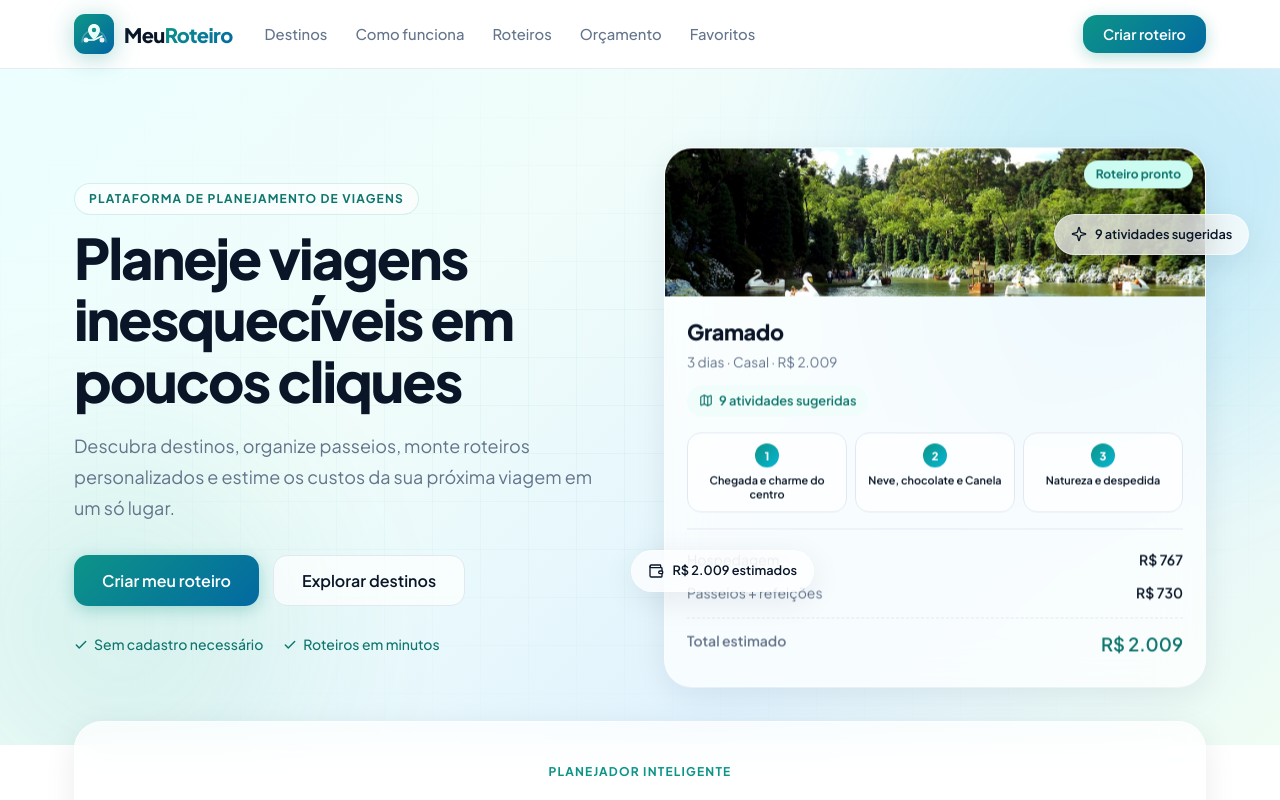
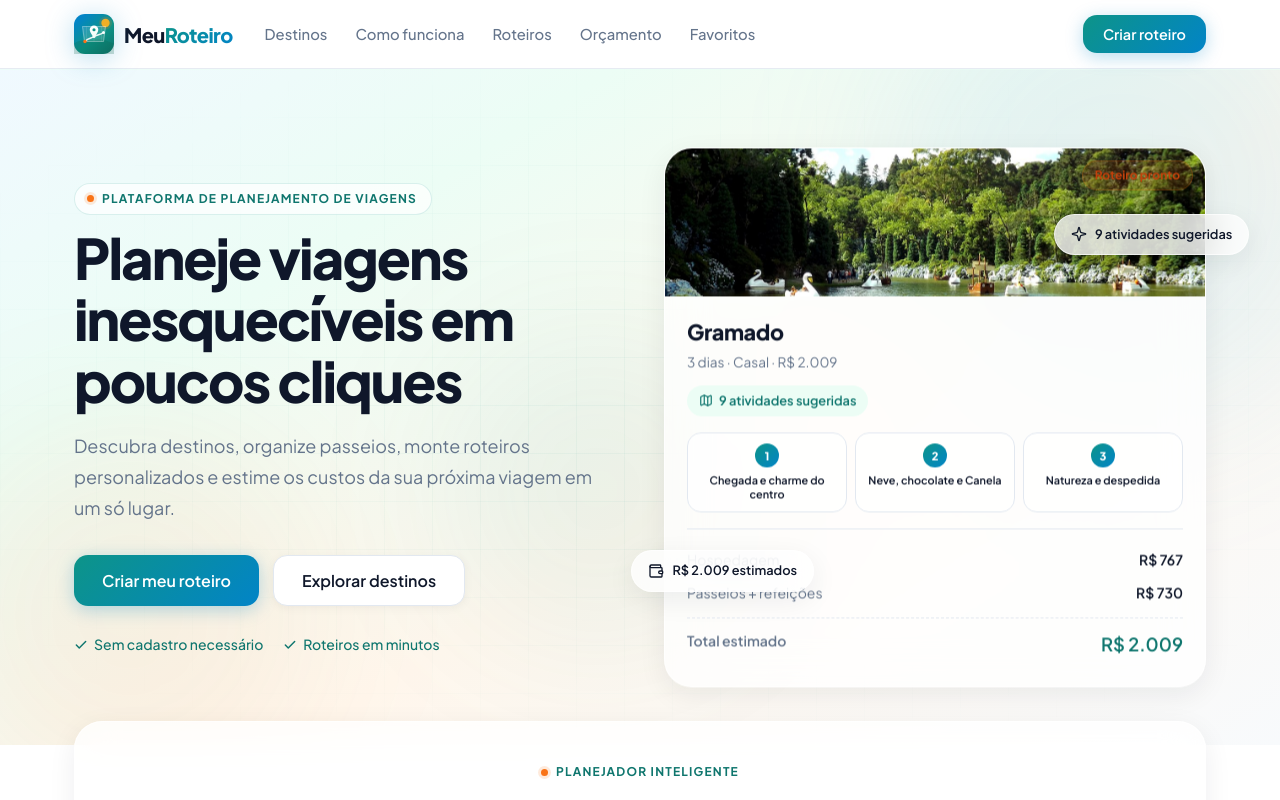
Before and after one commit to suporte03-dot/meu-roteiro, a React (Vite) app: page / in a window 1280 px wide. Shown: the top 800 px of the page. Built offline with nearby package versions, Linux system fonts and the light colour scheme.

Commit message:
Roteiro 6.0

```diff
--- a/src/App.css
+++ b/src/App.css
@@ -3,28 +3,37 @@
    ═══════════════════════════════════════════ */
 
 .app {
+  --blue-deep: #0f172a;
+  --blue-travel: #0284c7;
   --teal: #0d9488;
   --teal-dark: #0f766e;
   --teal-light: #ccfbf1;
-  --blue-deep: #0c4a6e;
-  --blue-mid: #0369a1;
-  --cyan: #06b6d4;
+  --mint-bg: #ecfdf5;
+  --sand-bg: #fff7ed;
+  --sunset: #f97316;
+  --sunset-soft: #ffedd5;
+  --blue-mid: #0284c7;
+  --cyan: #38bdf8;
   --surface: #ffffff;
-  --surface-muted: #f0fdfa;
+  --surface-muted: #ecfdf5;
+  --surface-warm: #fff7ed;
   --surface-alt: #f8fafc;
   --text: #64748b;
-  --text-strong: #0a1628;
+  --text-strong: #0f172a;
   --border: #e2e8f0;
+  --border-soft: rgba(15, 23, 42, 0.08);
   --header-height: 68px;
-  --glass: rgba(255, 255, 255, 0.72);
-  --glass-border: rgba(255, 255, 255, 0.5);
+  --glass: rgba(255, 255, 255, 0.78);
+  --glass-border: rgba(255, 255, 255, 0.65);
   --radius: 14px;
   --radius-lg: 22px;
   --radius-xl: 28px;
-  --shadow-sm: 0 2px 8px rgba(15, 23, 42, 0.06);
-  --shadow: 0 8px 32px rgba(15, 23, 42, 0.08);
-  --shadow-lg: 0 24px 64px rgba(15, 23, 42, 0.12);
-  --gradient-hero: linear-gradient(135deg, #ecfeff 0%, #f0fdfa 35%, #e0f2fe 70%, #f0fdf4 100%);
+  --shadow-sm: 0 2px 10px rgba(15, 23, 42, 0.05);
+  --shadow: 0 8px 28px rgba(15, 23, 42, 0.07);
+  --shadow-lg: 0 20px 52px rgba(15, 23, 42, 0.1);
+  --shadow-card: 0 4px 22px rgba(15, 23, 42, 0.06);
+  --gradient-brand: linear-gradient(135deg, var(--teal) 0%, var(--blue-travel) 100%);
+  --gradient-hero: linear-gradient(148deg, #f0f9ff 0%, #ecfdf5 26%, #fff7ed 58%, #f8fafc 100%);
 
   min-height: 100svh;
   display: flex;
@@ -54,21 +63,33 @@
 }
 
 .eyebrow {
-  display: inline-block;
+  display: inline-flex;
+  align-items: center;
+  gap: 8px;
   font-size: 0.75rem;
   font-weight: 700;
   letter-spacing: 0.1em;
   text-transform: uppercase;
-  color: var(--teal);
+  color: var(--teal-dark);
   margin-bottom: 12px;
+}
+
+.eyebrow::before {
+  content: '';
+  width: 7px;
+  height: 7px;
+  border-radius: 50%;
+  background: var(--sunset);
+  box-shadow: 0 0 0 3px rgba(249, 115, 22, 0.15);
+  flex-shrink: 0;
 }
 
 .eyebrow--light {
   color: var(--teal-dark);
-  background: rgba(255, 255, 255, 0.6);
-  padding: 6px 14px;
+  background: rgba(255, 255, 255, 0.72);
+  padding: 6px 14px 6px 12px;
   border-radius: 999px;
-  border: 1px solid rgba(13, 148, 136, 0.15);
+  border: 1px solid rgba(13, 148, 136, 0.14);
 }
 
 /* ── Buttons ── */
@@ -100,26 +121,30 @@
 }
 
 .btn--primary {
-  background: linear-gradient(135deg, var(--teal) 0%, var(--blue-mid) 100%);
+  background: var(--gradient-brand);
   color: #fff;
-  box-shadow: 0 4px 16px rgba(13, 148, 136, 0.3);
+  box-shadow: 0 4px 18px rgba(2, 132, 199, 0.28);
 }
 
 .btn--primary:hover {
-  box-shadow: 0 8px 24px rgba(13, 148, 136, 0.4);
-  filter: brightness(1.05);
+  transform: translateY(-2px);
+  box-shadow: 0 10px 28px rgba(13, 148, 136, 0.32);
+  filter: brightness(1.04);
 }
 
 .btn--ghost {
-  background: rgba(255, 255, 255, 0.7);
-  color: var(--text-strong);
+  background: #fff;
+  color: var(--blue-deep);
   border: 1px solid var(--border);
+  box-shadow: var(--shadow-sm);
 }
 
 .btn--ghost:hover {
   background: #fff;
-  border-color: var(--teal);
+  border-color: rgba(2, 132, 199, 0.35);
   color: var(--teal-dark);
+  transform: translateY(-1px);
+  box-shadow: var(--shadow);
 }
 
 .btn--outline {
@@ -153,10 +178,11 @@
   position: sticky;
   top: 0;
   z-index: 200;
-  background: rgba(255, 255, 255, 0.82);
+  background: rgba(255, 255, 255, 0.88);
   backdrop-filter: blur(16px);
   -webkit-backdrop-filter: blur(16px);
-  border-bottom: 1px solid rgba(226, 232, 240, 0.8);
+  border-bottom: 1px solid rgba(226, 232, 240, 0.85);
+  box-shadow: 0 1px 0 rgba(236, 253, 245, 0.6);
 }
 
 .header__inner {
@@ -185,18 +211,21 @@
   align-items: center;
   justify-content: center;
   flex-shrink: 0;
-  filter: drop-shadow(0 4px 12px rgba(13, 148, 136, 0.35));
+  filter: drop-shadow(0 4px 14px rgba(2, 132, 199, 0.28));
 }
 
 .logo__name {
   font-size: 1.25rem;
   font-weight: 800;
   letter-spacing: -0.03em;
-  color: var(--text-strong);
+}
+
+.logo__prefix {
+  color: var(--blue-deep);
 }
 
 .logo__accent {
-  background: linear-gradient(135deg, var(--teal) 0%, var(--blue-mid) 100%);
+  background: linear-gradient(135deg, var(--teal) 0%, var(--blue-travel) 100%);
   -webkit-background-clip: text;
   -webkit-text-fill-color: transparent;
   background-clip: text;
@@ -222,7 +251,7 @@
   font-family: inherit;
 }
 
-.nav__link:hover { color: var(--teal); }
+.nav__link:hover { color: var(--blue-travel); }
 
 .nav__cta-mobile { display: none; }
 
@@ -259,17 +288,25 @@
 .hero__orb--1 {
   width: 480px;
   height: 480px;
-  background: rgba(6, 182, 212, 0.25);
+  background: rgba(56, 189, 248, 0.22);
   top: -120px;
   right: -80px;
 }
 
 .hero__orb--2 {
-  width: 360px;
-  height: 360px;
-  background: rgba(13, 148, 136, 0.2);
+  width: 380px;
+  height: 380px;
+  background: rgba(249, 115, 22, 0.14);
   bottom: -60px;
   left: -60px;
+}
+
+.hero__orb--3 {
+  width: 300px;
+  height: 300px;
+  background: rgba(13, 148, 136, 0.16);
+  top: 40%;
+  left: 35%;
 }
 
 .hero__grid {
@@ -296,7 +333,7 @@
   font-weight: 800;
   line-height: 1.1;
   letter-spacing: -0.035em;
-  color: var(--text-strong);
+  color: var(--blue-deep);
   margin: 0 0 20px;
 }
 
@@ -440,8 +477,9 @@
 
 .hero-preview__badge {
   padding: 5px 12px;
-  background: var(--teal-light);
-  color: var(--teal-dark);
+  background: rgba(249, 115, 22, 0.12);
+  color: #c2410c;
+  border: 1px solid rgba(249, 115, 22, 0.22);
   border-radius: 999px;
   font-size: 0.75rem;
   font-weight: 700;
@@ -485,7 +523,7 @@
   display: flex;
   align-items: center;
   justify-content: center;
-  background: linear-gradient(135deg, var(--teal), var(--cyan));
+  background: var(--gradient-brand);
   color: #fff;
   border-radius: 50%;
   font-size: 0.7rem;
@@ -687,8 +725,9 @@
   justify-content: center;
   width: 48px;
   height: 48px;
-  background: var(--surface-muted);
+  background: linear-gradient(135deg, rgba(236, 253, 245, 0.95), rgba(255, 247, 237, 0.8));
   color: var(--teal);
+  border: 1px solid rgba(13, 148, 136, 0.12);
   border-radius: 14px;
   margin-bottom: 4px;
 }
@@ -696,7 +735,7 @@
 .metrica strong {
   font-size: 1.35rem;
   font-weight: 800;
-  color: var(--text-strong);
+  color: var(--blue-deep);
   letter-spacing: -0.02em;
 }
 
@@ -859,7 +898,11 @@
 }
 
 .section--muted {
-  background: var(--surface-alt);
+  background: linear-gradient(180deg, var(--mint-bg) 0%, var(--surface-alt) 100%);
+}
+
+.section--warm {
+  background: linear-gradient(180deg, var(--sand-bg) 0%, var(--surface-alt) 100%);
 }
 
 .section__head {
@@ -878,7 +921,7 @@
 .section__head h2 {
   font-size: clamp(1.85rem, 3.5vw, 2.6rem);
   font-weight: 800;
-  color: var(--text-strong);
+  color: var(--blue-deep);
   margin: 0 0 14px;
   letter-spacing: -0.035em;
   line-height: 1.12;
@@ -901,16 +944,17 @@
   background: var(--surface);
   border-radius: var(--radius-lg);
   overflow: hidden;
-  border: 1px solid var(--border);
+  border: 1px solid var(--border-soft);
+  box-shadow: var(--shadow-card);
   transition: transform 0.3s ease, box-shadow 0.3s ease, border-color 0.3s;
   display: flex;
   flex-direction: column;
 }
 
 .dest-card:hover {
-  transform: translateY(-8px);
-  box-shadow: 0 20px 48px rgba(15, 23, 42, 0.14);
-  border-color: rgba(13, 148, 136, 0.2);
+  transform: translateY(-6px);
+  box-shadow: 0 18px 44px rgba(15, 23, 42, 0.11);
+  border-color: rgba(2, 132, 199, 0.2);
 }
 
 .dest-card__visual {
@@ -971,9 +1015,10 @@
 }
 
 .tag {
-  padding: 4px 10px;
-  background: var(--surface-muted);
+  padding: 5px 11px;
+  background: linear-gradient(135deg, rgba(236, 253, 245, 0.95) 0%, rgba(255, 247, 237, 0.85) 100%);
   color: var(--teal-dark);
+  border: 1px solid rgba(13, 148, 136, 0.14);
   border-radius: 999px;
   font-size: 0.72rem;
   font-weight: 700;
@@ -984,7 +1029,7 @@
 .dest-card__body h3 {
   font-size: 1.25rem;
   font-weight: 800;
-  color: var(--text-strong);
+  color: var(--blue-deep);
   margin: 0 0 8px;
   letter-spacing: -0.02em;
 }
@@ -1031,7 +1076,7 @@
   justify-content: center;
   width: 52px;
   height: 52px;
-  background: linear-gradient(135deg, var(--teal), var(--cyan));
+  background: var(--gradient-brand);
   color: #fff;
   border-radius: 16px;
   font-size: 1rem;
@@ -1043,7 +1088,7 @@
 .jornada__step h3 {
   font-size: 1.05rem;
   font-weight: 700;
-  color: var(--text-strong);
+  color: var(--blue-deep);
   margin: 0 0 10px;
 }
 
@@ -1059,7 +1104,7 @@
   right: -50%;
   width: 100%;
   height: 2px;
-  background: linear-gradient(90deg, var(--teal), var(--cyan));
+  background: linear-gradient(90deg, var(--teal), var(--blue-travel));
   opacity: 0.3;
   z-index: 0;
 }
@@ -1325,7 +1370,7 @@
 
 .orcamento-bars__fill {
   height: 100%;
-  background: linear-gradient(90deg, var(--teal), var(--cyan));
+  background: linear-gradient(90deg, var(--teal), var(--blue-travel));
   border-radius: 999px;
   transition: width 0.6s ease;
 }
@@ -1357,7 +1402,7 @@
   justify-content: space-between;
   align-items: center;
   padding: 24px 28px;
-  background: linear-gradient(135deg, var(--teal-dark) 0%, var(--blue-deep) 100%);
+  background: linear-gradient(135deg, var(--teal-dark) 0%, var(--blue-travel) 55%, var(--blue-deep) 100%);
   border-radius: var(--radius-lg);
   color: #fff;
 }
@@ -1408,8 +1453,8 @@
 
 .diff-card:hover {
   transform: translateY(-4px);
-  box-shadow: var(--shadow);
-  border-color: rgba(13, 148, 136, 0.25);
+  box-shadow: var(--shadow-card);
+  border-color: rgba(2, 132, 199, 0.22);
 }
 
 .diff-card__icon {
@@ -1418,8 +1463,9 @@
   justify-content: center;
   width: 44px;
   height: 44px;
-  background: var(--surface-muted);
+  background: linear-gradient(135deg, rgba(236, 253, 245, 0.95), rgba(255, 247, 237, 0.8));
   color: var(--teal);
+  border: 1px solid rgba(13, 148, 136, 0.12);
   border-radius: 12px;
   margin-bottom: 16px;
 }
@@ -1445,10 +1491,10 @@
 .cta-final__card {
   text-align: center;
   padding: 64px 48px;
-  background: linear-gradient(135deg, var(--teal) 0%, var(--blue-mid) 50%, var(--blue-deep) 100%);
+  background: linear-gradient(135deg, var(--teal) 0%, var(--blue-travel) 45%, var(--blue-deep) 100%);
   border-radius: var(--radius-xl);
   color: #fff;
-  box-shadow: 0 24px 64px rgba(13, 148, 136, 0.3);
+  box-shadow: 0 24px 56px rgba(2, 132, 199, 0.28);
 }
 
 .cta-final__card h2 {
@@ -1469,7 +1515,7 @@
 
 /* ── Footer ── */
 .footer {
-  background: var(--text-strong);
+  background: var(--blue-deep);
   padding: 48px 0 32px;
   margin-top: auto;
 }
@@ -1494,6 +1540,10 @@
 
 .footer__brand .logo__mark {
   filter: drop-shadow(0 2px 8px rgba(13, 148, 136, 0.4));
+}
+
+.footer__brand .logo__prefix {
+  color: #e2e8f0;
 }
 
 .footer__brand .logo__name {
--- a/src/App.jsx
+++ b/src/App.jsx
@@ -53,26 +53,59 @@ function IconRoute({ size = 20 }) {
 }
 
 function LogoMark({ size = 40 }) {
+  const uid = `lm-${size}`
   return (
     <svg width={size} height={size} viewBox="0 0 40 40" fill="none" aria-hidden="true">
       <defs>
-        <linearGradient id="logo-bg" x1="4" y1="2" x2="36" y2="38" gradientUnits="userSpaceOnUse">
-          <stop stopColor="#0d9488" />
-          <stop offset="1" stopColor="#0369a1" />
+        <linearGradient id={`${uid}-sky`} x1="6" y1="4" x2="36" y2="38" gradientUnits="userSpaceOnUse">
+          <stop stopColor="#0284C7" />
+          <stop offset="0.55" stopColor="#0D9488" />
+          <stop offset="1" stopColor="#0F766E" />
         </linearGradient>
-        <linearGradient id="logo-pin" x1="14" y1="8" x2="28" y2="30" gradientUnits="userSpaceOnUse">
-          <stop stopColor="#ffffff" />
-          <stop offset="1" stopColor="#ccfbf1" />
+        <linearGradient id={`${uid}-pin`} x1="16" y1="12" x2="24" y2="28" gradientUnits="userSpaceOnUse">
+          <stop stopColor="#FFFFFF" />
+          <stop offset="1" stopColor="#ECFDF5" />
         </linearGradient>
       </defs>
-      <rect width="40" height="40" rx="11" fill="url(#logo-bg)" />
-      <path d="M8 28c0-6.5 5.5-12 12-12s12 5.5 12 12" stroke="#fff" strokeOpacity="0.25" strokeWidth="1.5" strokeLinecap="round" />
-      <circle cx="12" cy="26" r="2.5" fill="#fff" fillOpacity="0.9" />
-      <circle cx="20" cy="22" r="2.5" fill="#fff" fillOpacity="0.75" />
-      <circle cx="28" cy="26" r="2.5" fill="#fff" fillOpacity="0.9" />
-      <path d="M12 26h8l8-4" stroke="#fff" strokeWidth="1.5" strokeLinecap="round" strokeLinejoin="round" />
-      <path d="M20 10c-3.3 0-6 2.7-6 6 0 4.5 6 10 6 10s6-5.5 6-10c0-3.3-2.7-6-6-6Z" fill="url(#logo-pin)" />
-      <circle cx="20" cy="16" r="2.2" fill="#0d9488" />
+      <rect width="40" height="40" rx="11" fill={`url(#${uid}-sky)`} />
+      <circle cx="31.5" cy="9" r="4.2" fill="#FBBF24" fillOpacity="0.95" />
+      <circle cx="31.5" cy="9" r="6.5" fill="#F97316" fillOpacity="0.18" />
+      <path
+        d="M0 29.5C7 24.5 13 27.5 20 25.5C27 23.5 33 27 40 29.5V40H0V29.5Z"
+        fill="#065F46"
+        fillOpacity="0.22"
+      />
+      <path
+        d="M8.5 12.5H31.5L29.5 27.5H10.5L8.5 12.5Z"
+        fill="#FFFFFF"
+        fillOpacity="0.14"
+        stroke="#FFFFFF"
+        strokeOpacity="0.35"
+        strokeWidth="1.1"
+        strokeLinejoin="round"
+      />
+      <path
+        d="M12.5 12.5V27.5M20 12.5V27.5M27.5 12.5V27.5"
+        stroke="#FFFFFF"
+        strokeOpacity="0.12"
+        strokeWidth="0.8"
+      />
+      <path
+        d="M11 27.5C14.5 23.5 17.5 24.5 20 22.5C22.5 20.5 26 21.5 29.5 18.5"
+        stroke="#FFFFFF"
+        strokeWidth="1.45"
+        strokeLinecap="round"
+        strokeLinejoin="round"
+        strokeOpacity="0.9"
+      />
+      <circle cx="11" cy="27.5" r="1.7" fill="#F97316" />
+      <circle cx="20" cy="22.5" r="1.5" fill="#FFFFFF" fillOpacity="0.95" />
+      <circle cx="29.5" cy="18.5" r="1.5" fill="#FFFFFF" fillOpacity="0.95" />
+      <path
+        d="M20 11.5c-2.35 0-4.25 1.9-4.25 4.25 0 3.15 4.25 7.75 4.25 7.75s4.25-4.6 4.25-7.75c0-2.35-1.9-4.25-4.25-4.25Z"
+        fill={`url(#${uid}-pin)`}
+      />
+      <circle cx="20" cy="15.75" r="1.55" fill="#0D9488" />
     </svg>
   )
 }
@@ -222,7 +255,7 @@ function Logo({ onClick }) {
     <button type="button" className="logo" onClick={onClick} aria-label="MeuRoteiro — ir para o início">
       <span className="logo__mark"><LogoMark size={40} /></span>
       <span className="logo__name">
-        Meu<span className="logo__accent">Roteiro</span>
+        <span className="logo__prefix">Meu</span><span className="logo__accent">Roteiro</span>
       </span>
     </button>
   )
@@ -459,6 +492,7 @@ function App() {
           <div className="hero__bg" aria-hidden="true">
             <div className="hero__orb hero__orb--1" />
             <div className="hero__orb hero__orb--2" />
+            <div className="hero__orb hero__orb--3" aria-hidden="true" />
             <div className="hero__grid" />
           </div>
           <div className="container hero__grid-layout">
@@ -775,7 +809,7 @@ function App() {
         </section>
 
         {/* Orçamento */}
-        <section id="orcamento" className="section section--muted section-anchor">
+        <section id="orcamento" className="section section--warm section-anchor">
           <div className="container">
             <div className="orcamento-layout">
               <div className="section__head section__head--left">
```
Also changed, not shown: public/favicon.svg, public/logo.svg.
